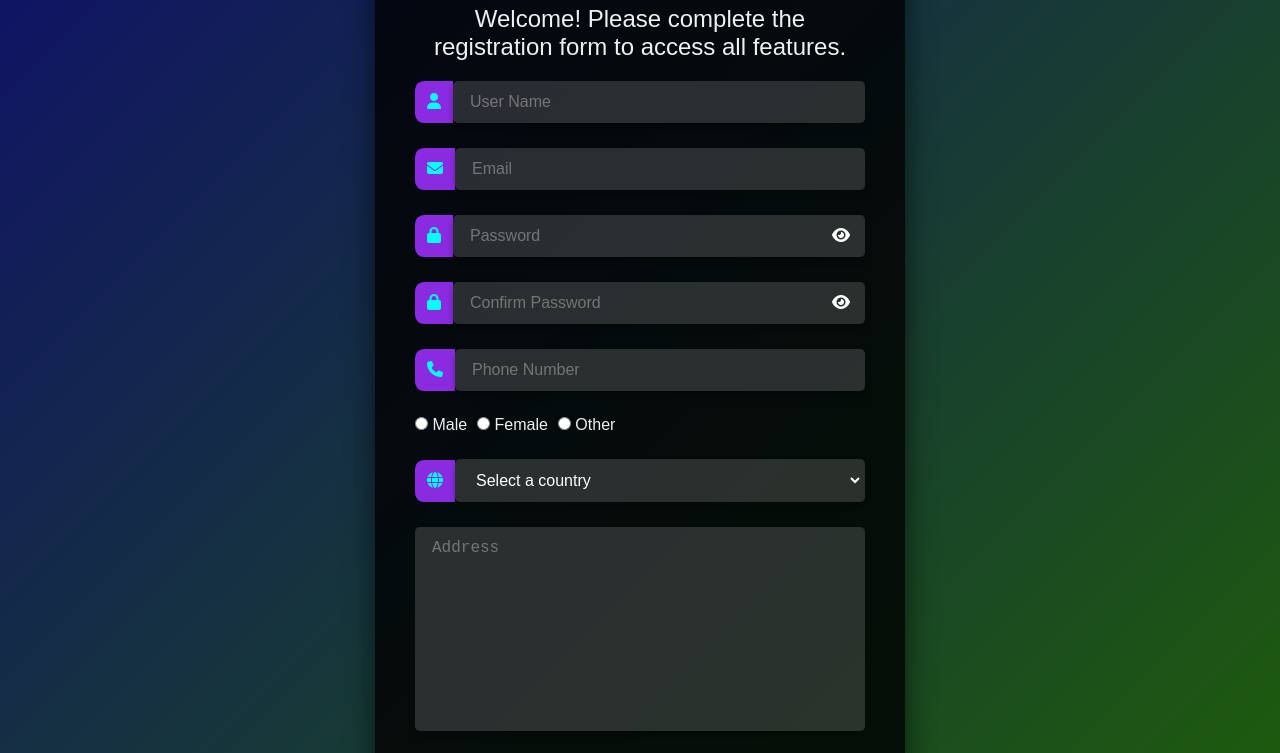
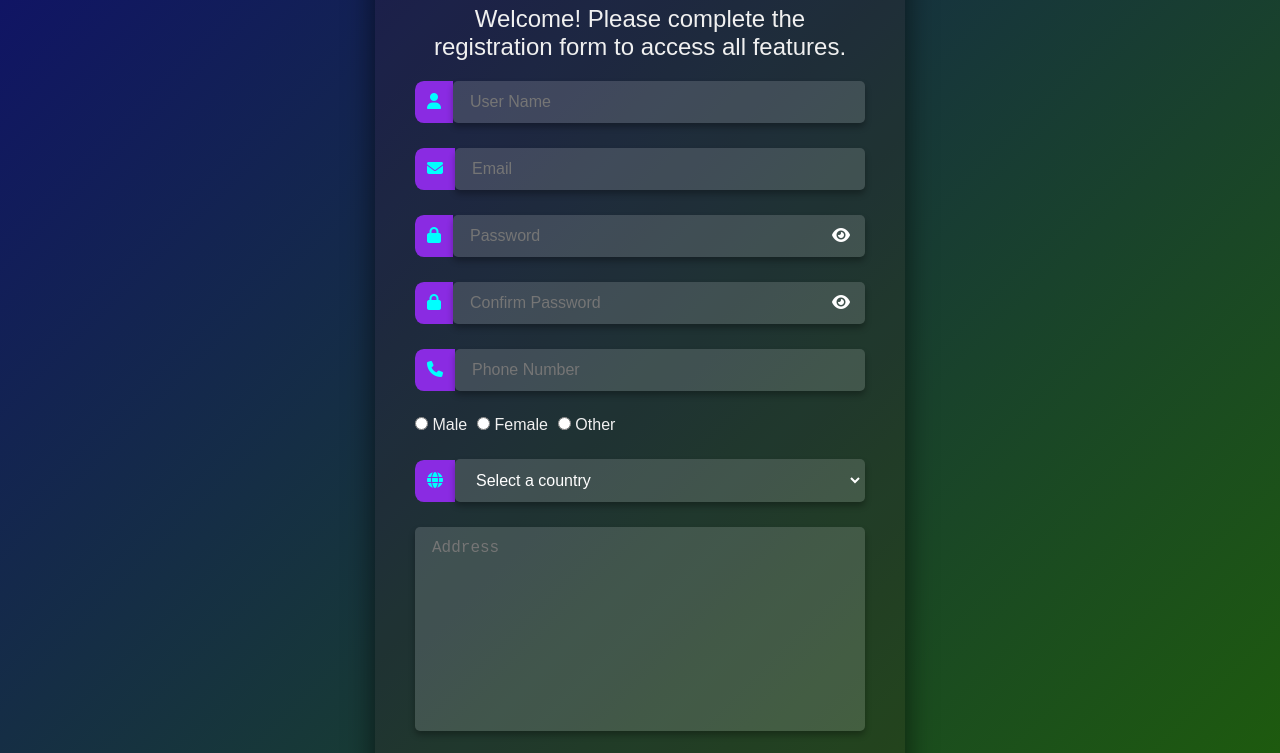
Before and after one commit to ManthanThakor/FormValidationUsingJs, a plain HTML site: page index.html in a window 1280 px wide. Shown: the part 160-913 px from the top of the page. Drawn offline with Linux system fonts and the light colour scheme.

Commit message:
change done

```diff
--- a/styles/register.css
+++ b/styles/register.css
@@ -34,8 +34,7 @@ body {
 .register-page {
   padding: 50px 40px;
   margin: 40px 375px;
-
-  background-color: rgba(0, 0, 0, 0.8);
+  background-color: rgba(82, 20, 20, 0.151);
   border-radius: 12px;
   box-shadow: 0 15px 30px rgba(0, 0, 0, 0.6);
   transition: transform 0.4s ease, box-shadow 0.4s ease;
```
